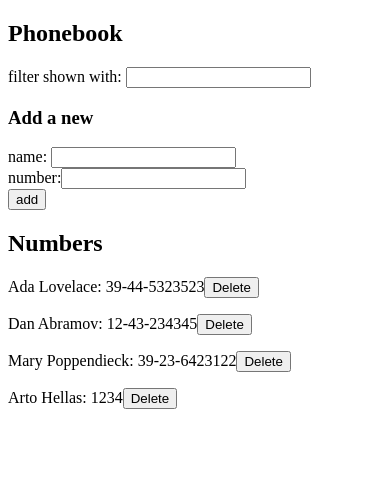
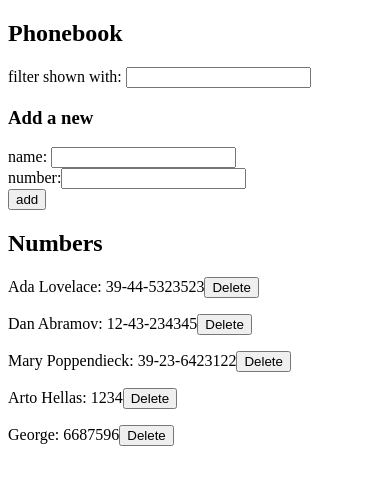
Before and after one commit to kristinamacekovic/fullstackopen, a React (Create React App) app in the folder part2/part2-2-phonebook/: page / in a window 390 px wide. Shown: the top 484 px of the page. Built offline with nearby package versions, Linux system fonts and the light colour scheme; data requests are answered from the project's data file.

Commit message:
phonebook step 11

```diff
--- a/part2/part2-2-phonebook/db.json
+++ b/part2/part2-2-phonebook/db.json
@@ -19,6 +19,11 @@
       "name": "Arto Hellas",
       "number": "1234",
       "id": 5
+    },
+    {
+      "name": "George",
+      "number": "6687596",
+      "id": 7
     }
   ]
 }
--- a/part2/part2-2-phonebook/src/App.js
+++ b/part2/part2-2-phonebook/src/App.js
@@ -3,7 +3,9 @@ import axios from "axios";
 import { Numbers } from "./components/Numbers";
 import { Form } from "./components/Form";
 import { Filter } from "./components/Filter";
+import { SuccessMessage } from "./components/SuccessMessage";
 import server from "./services/server";
+import "./index.css";
 
 const App = () => {
   const [persons, setPersons] = useState([]);
@@ -11,6 +13,7 @@ const App = () => {
   const [searchTerm, setSearchTerm] = useState("");
   const [newName, setNewName] = useState("");
   const [newNumber, setNewNumber] = useState("");
+  const [succesMessage, setSuccessMessage] = useState(null);
 
   useEffect(() => {
     // console.log('effect fired')
@@ -48,11 +51,18 @@ const App = () => {
     if (out !== -1) {
       updatePerson(out, newPerson);
     } else {
-      server.add(newPerson).then(data => {
-        setPersons(persons.concat(data));
-        setNewName("");
-        setNewNumber("");
-      });
+      server
+        .add(newPerson)
+        .then(data => {
+          setPersons(persons.concat(data));
+          setNewName("");
+          setNewNumber("");
+          setSuccessMessage("Successfully added new entry!");
+          setTimeout(() => {
+            setSuccessMessage(null);
+          }, 5000);
+        })
+        .catch(error => alert("Couldn't add!"));
     }
   };
 
@@ -60,7 +70,14 @@ const App = () => {
     if (window.confirm("Do you really want to delete?")) {
       server
         .deleteEntry(id)
-        .then(person => setPersons(persons.filter(p => p.id !== id)));
+        .then(person => {
+          setPersons(persons.filter(p => p.id !== id));
+          setSuccessMessage("Successfully deleted entry!");
+          setTimeout(() => {
+            setSuccessMessage(null);
+          }, 5000);
+        })
+        .catch(error => alert("A problem occurred!"));
     }
   };
 
@@ -87,6 +104,7 @@ const App = () => {
   return (
     <div>
       <h2>Phonebook</h2>
+      <SuccessMessage message={succesMessage}></SuccessMessage>
       <Filter handleSearch={handleSearch} />
       <h3>Add a new</h3>
       <Form
--- /dev/null
+++ b/part2/part2-2-phonebook/src/components/SuccessMessage.js
@@ -0,0 +1,11 @@
+import React from "react";
+
+const SuccessMessage = ({ message }) => {
+  if (message === null) {
+    return null;
+  }
+
+  return <div className="success">{message}</div>;
+};
+
+export { SuccessMessage };
--- /dev/null
+++ b/part2/part2-2-phonebook/src/index.css
@@ -0,0 +1,6 @@
+.success {
+  height: 50px;
+  width: 100vw;
+  background-color: greenyellow;
+  border: 2px green solid;
+}
```
